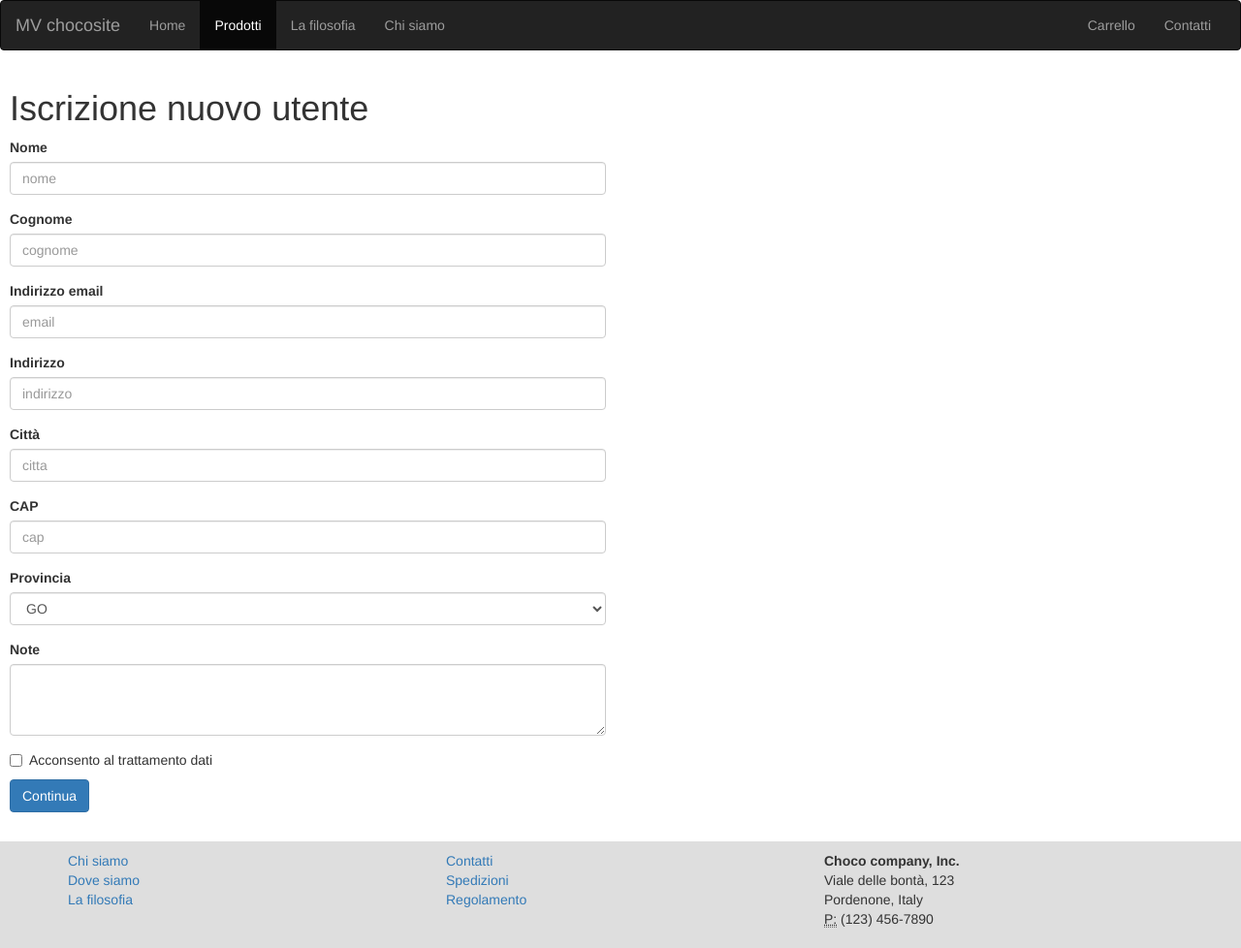
After one commit to zakdey/php-chocolates, a PHP site: page /iscrizione.php in a window 1280 px wide. The commit adds this page. Shown: the whole page at 97% size. Run offline with PHP 8.4, Linux system fonts and the light colour scheme; some libraries are stand-ins or nearby versions.

Commit message:
Add subscription page

```diff
--- a/carrello.php
+++ b/carrello.php
@@ -72,7 +72,7 @@ include 'libs/carrello.php';
         <div class="col-md-8">
         </div>
         <div class="col-md-4">
-          <a href="" class="btn btn-success btn-lg">Procedi con l'acquisto</a>
+          <a href="iscrizione.php" class="btn btn-success btn-lg">Procedi con l'acquisto</a>
         </div>
       </div>
       <?php } ?>
--- /dev/null
+++ b/iscrizione.php
@@ -0,0 +1,76 @@
+<!DOCTYPE html>
+<html>
+  <head>
+    <title>MV chocosite</title>
+    <meta charset="utf-8">
+    <meta http-equiv="X-UA-Compatible" content="IE=edge">
+    <meta name="viewport" content="width=device-width, initial-scale=1">
+
+    <link href="/css/bootstrap.min.css" rel="stylesheet">
+    <link href="/css/style.css" rel="stylesheet">
+  </head>
+  <body>
+    <?php include 'include/header.php'; ?>
+    <main>
+      <div class="row">
+        <div class="col-md-12">
+          <h1>Iscrizione nuovo utente</h1>
+        </div>
+      </div>
+      <div class="row">
+        <div class="col-md-6">
+
+          <form method="POST" action="">
+            <div class="form-group">
+              <label for="nome">Nome</label>
+              <input type="text" class="form-control" name="nome" placeholder="nome">
+            </div>
+            <div class="form-group">
+              <label for="cognome">Cognome</label>
+              <input type="text" class="form-control" name="cognome" placeholder="cognome">
+            </div>
+            <div class="form-group">
+              <label for="email">Indirizzo email</label>
+              <input type="email" class="form-control" name="email" placeholder="email">
+            </div>
+            <div class="form-group">
+              <label for="indirizzo">Indirizzo</label>
+              <input type="text" class="form-control" name="indirizzo" placeholder="indirizzo">
+            </div>
+            <div class="form-group">
+              <label for="citta">Città</label>
+              <input type="text" class="form-control" name="citta" placeholder="citta">
+            </div>
+            <div class="form-group">
+              <label for="cap">CAP</label>
+              <input type="text" class="form-control" name="cap" placeholder="cap">
+            </div>
+            <div class="form-group">
+              <label for="provincia">Provincia</label>
+              <select name="provincia" class="form-control">
+                <option>GO</option>
+                <option>PN</option>
+                <option>UD</option>
+                <option>TS</option>
+              </select>
+            </div>
+            <div class="form-group">
+              <label for="note">Note</label>
+              <textarea name="note" class="form-control" rows="3"></textarea>
+            </div>
+            <div class="checkbox">
+              <label>
+                <input type="checkbox" name="privacy"> Acconsento al trattamento dati
+              </label>
+            </div>
+            <button type="submit" class="btn btn-primary">Continua</button>
+          </form>
+
+        </div>
+      </div>
+    </main>
+    <?php include 'include/footer.php'; ?>
+  </body>
+  <script src="https://ajax.googleapis.com/ajax/libs/jquery/1.11.3/jquery.min.js"></script>
+  <script src="/js/bootstrap.min.js"></script>
+</html>
```
